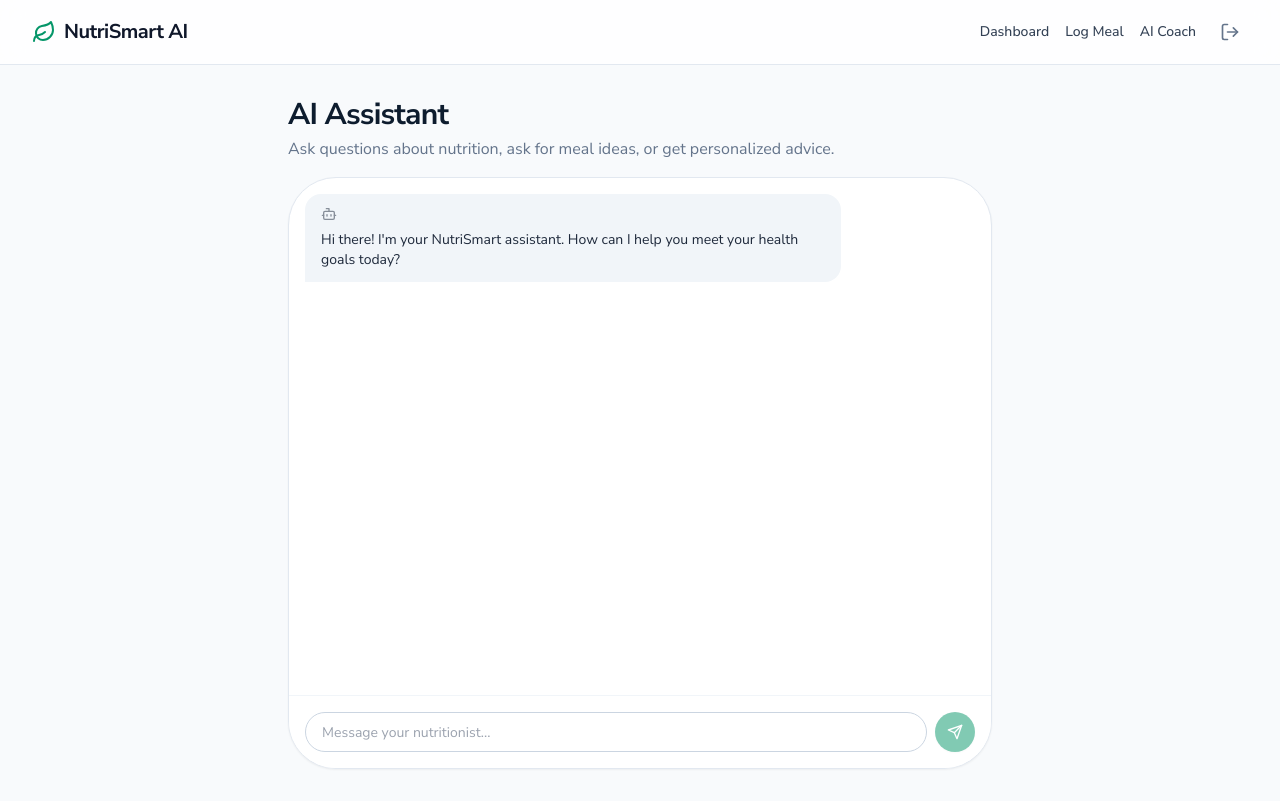
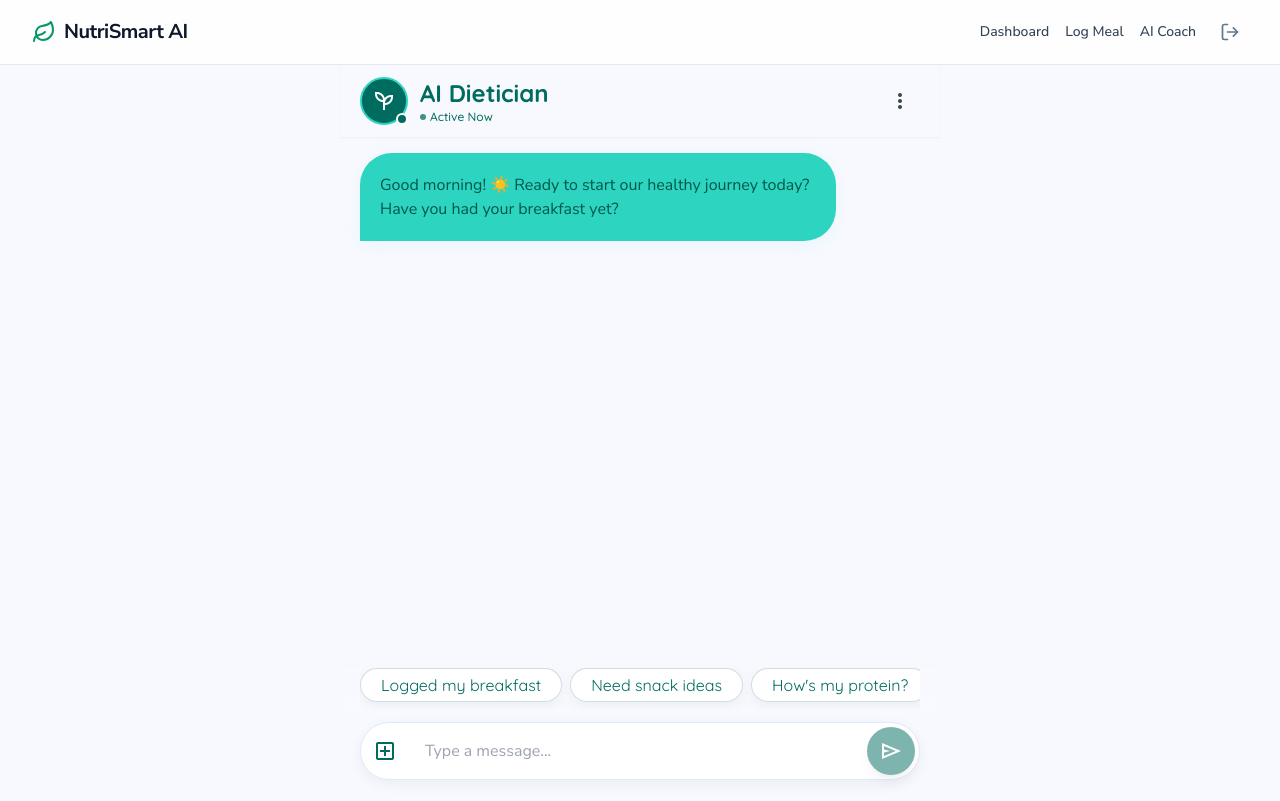
Before and after one commit to pramit091104/Hack2Skill-Repo, a React (Vite) app in the folder frontend/: page /chat in a window 1280 px wide. Built offline with nearby package versions, Linux system fonts and the light colour scheme; no server answers; sample sign-in values are in the browser's storage.

Commit message:
feat(frontend): integrate Stitch generated UI for Chatbot

```diff
--- a/frontend/src/pages/Chatbot.tsx
+++ b/frontend/src/pages/Chatbot.tsx
@@ -1,22 +1,27 @@
-import React, { useState } from 'react';
-import { Card, CardContent } from '../components/ui/Card';
-import { Button } from '../components/ui/Button';
-import { Input } from '../components/ui/Input';
-import { Send, Bot } from 'lucide-react';
+import React, { useState, useEffect, useRef } from 'react';
 import { api } from '../services/api';
 
 export default function Chatbot() {
   const [messages, setMessages] = useState<{role: 'ai'|'user', content: string}[]>([
-    { role: 'ai', content: "Hi there! I'm your NutriSmart assistant. How can I help you meet your health goals today?" }
+    { role: 'ai', content: "Good morning! ☀️ Ready to start our healthy journey today? Have you had your breakfast yet?" }
   ]);
   const [input, setInput] = useState('');
   const [loading, setLoading] = useState(false);
+  const mainRef = useRef<HTMLDivElement>(null);
 
-  const sendMessage = async (e: React.FormEvent) => {
-    e.preventDefault();
-    if (!input.trim()) return;
+  const scrollToBottom = () => {
+    if (mainRef.current) {
+      mainRef.current.scrollTop = mainRef.current.scrollHeight;
+    }
+  };
 
-    const userMessage = input;
+  useEffect(() => {
+    scrollToBottom();
+  }, [messages, loading]);
+
+  const sendMessage = async (userMessage: string) => {
+    if (!userMessage.trim()) return;
+
     setInput('');
     const newMessages: {role: 'ai'|'user', content: string}[] = [...messages, { role: 'user', content: userMessage }];
     setMessages(newMessages);
@@ -38,51 +43,112 @@ export default function Chatbot() {
     }
   };
 
+  const handleFormSubmit = (e: React.FormEvent) => {
+    e.preventDefault();
+    sendMessage(input);
+  };
+
+  const quickReplies = [
+    "Logged my breakfast",
+    "Need snack ideas",
+    "How's my protein?",
+    "Check water intake"
+  ];
+
   return (
-    <div className="container mx-auto p-4 md:p-8 max-w-3xl h-[calc(100vh-64px)] flex flex-col">
-      <div className="mb-4">
-        <h1 className="text-3xl font-bold tracking-tight">AI Assistant</h1>
-        <p className="text-slate-500 mt-1">Ask questions about nutrition, ask for meal ideas, or get personalized advice.</p>
+    <div className="bg-background min-h-[calc(100vh-64px)] flex flex-col items-center animate-in slide-in-from-bottom-4 duration-500">
+
+      {/* TopAppBar */}
+      <header className="sticky top-0 w-full z-10 flex items-center px-md py-sm max-w-container-max mx-auto bg-surface/80 backdrop-blur-md shadow-sm">
+        <div className="flex items-center gap-sm">
+          <div className="relative">
+            <div className="w-12 h-12 rounded-full border-2 border-primary-container bg-primary flex items-center justify-center text-white">
+              <span className="material-symbols-outlined">psychiatry</span>
             </div>
+            <span className="absolute bottom-0 right-0 w-3 h-3 bg-primary rounded-full border-2 border-white"></span>
+          </div>
+          <div className="flex flex-col">
+            <h1 className="font-headline-md text-headline-md font-bold text-primary">AI Dietician</h1>
+            <span className="font-label-sm text-label-sm text-primary flex items-center gap-1">
+              <span className="w-1.5 h-1.5 bg-primary rounded-full animate-pulse"></span>
+              Active Now
+            </span>
+          </div>
+        </div>
+        <div className="ml-auto flex items-center gap-base">
+          <button className="w-10 h-10 flex items-center justify-center rounded-full text-on-surface-variant hover:bg-surface-container-low transition-colors">
+            <span className="material-symbols-outlined">more_vert</span>
+          </button>
+        </div>
+      </header>
 
-      <Card className="flex-1 flex flex-col overflow-hidden shadow-sm border-slate-200">
-        <CardContent className="flex-1 overflow-y-auto p-4 space-y-4">
+      {/* Main Content Canvas */}
+      <main ref={mainRef} className="flex-1 w-full max-w-container-max pt-4 pb-48 px-md flex flex-col gap-chat-gap overflow-y-auto scroll-smooth">
         {messages.map((msg, i) => (
-            <div key={i} className={`flex ${msg.role === 'user' ? 'justify-end' : 'justify-start'}`}>
-              <div className={`max-w-[80%] rounded-2xl px-4 py-3 text-sm ${
+          <div key={i} className={`flex items-end gap-base max-w-[85%] ${msg.role === 'user' ? 'self-end' : 'self-start'}`}>
+            <div className={`p-md rounded-lg font-body-md text-body-md whitespace-pre-wrap ${
               msg.role === 'user'
-                  ? 'bg-emerald-600 text-white rounded-br-none'
-                  : 'bg-slate-100 text-slate-800 rounded-bl-none'
+                ? 'bg-tertiary text-on-tertiary rounded-br-none shadow-[0_4px_20px_rgba(169,51,73,0.08)]'
+                : 'bg-primary-container text-on-primary-container rounded-bl-none shadow-[0_4px_20px_rgba(45,212,191,0.08)]'
             }`}>
-                {msg.role === 'ai' && <Bot className="h-4 w-4 mb-2 opacity-50" />}
-                <div style={{ whiteSpace: 'pre-wrap' }}>{msg.content}</div>
+              {msg.content}
             </div>
           </div>
         ))}
+
         {loading && (
-             <div className="flex justify-start">
-               <div className="bg-slate-100 text-slate-800 rounded-2xl rounded-bl-none px-4 py-3 text-sm flex items-center space-x-2">
-                 <span className="w-2 h-2 bg-slate-400 rounded-full animate-bounce" />
-                 <span className="w-2 h-2 bg-slate-400 rounded-full animate-bounce" style={{ animationDelay: '0.2s' }} />
-                 <span className="w-2 h-2 bg-slate-400 rounded-full animate-bounce" style={{ animationDelay: '0.4s' }} />
+          <div className="flex items-end gap-base max-w-[85%] self-start">
+            <div className="bg-primary-container text-on-primary-container p-md rounded-lg rounded-bl-none flex gap-1">
+              <span className="w-2 h-2 bg-primary rounded-full animate-bounce" />
+              <span className="w-2 h-2 bg-primary rounded-full animate-bounce" style={{ animationDelay: '0.2s' }} />
+              <span className="w-2 h-2 bg-primary rounded-full animate-bounce" style={{ animationDelay: '0.4s' }} />
             </div>
           </div>
         )}
-        </CardContent>
-        <div className="p-4 bg-white border-t border-slate-100">
-          <form onSubmit={sendMessage} className="flex gap-2">
-            <Input
+      </main>
+
+      {/* Interactive Footer Section */}
+      <div className="fixed bottom-0 w-full max-w-container-max z-40 px-md pb-md flex flex-col gap-sm bg-gradient-to-t from-background via-background to-transparent pt-8">
+
+        {/* Quick Suggestions Chips */}
+        <div className="flex gap-base overflow-x-auto pb-2" style={{ scrollbarWidth: 'none' }}>
+          {quickReplies.map((reply, idx) => (
+            <button
+              key={idx}
+              onClick={() => sendMessage(reply)}
+              disabled={loading}
+              className="whitespace-nowrap px-md py-xs bg-white border border-primary/20 rounded-full font-label-sm text-primary shadow-[0_4px_15px_rgba(0,0,0,0.05)] hover:bg-primary/5 transition-colors active:scale-95"
+            >
+              {reply}
+            </button>
+          ))}
+        </div>
+
+        {/* Input Bar Container */}
+        <form onSubmit={handleFormSubmit} className="flex items-center gap-sm bg-white p-xs rounded-full shadow-[0_4px_15px_rgba(0,0,0,0.05)] border border-surface-container-high relative">
+          <button type="button" className="w-10 h-10 flex items-center justify-center rounded-full text-primary hover:bg-primary/10 transition-colors">
+            <span className="material-symbols-outlined">add_box</span>
+          </button>
+
+          <input
             value={input}
             onChange={(e) => setInput(e.target.value)}
-              placeholder="Message your nutritionist..."
-              className="flex-1 rounded-full px-4"
+            className="flex-1 bg-transparent border-none focus:ring-0 text-on-surface font-body-md py-2 px-2 outline-none"
+            placeholder="Type a message..."
+            type="text"
+            disabled={loading}
           />
-            <Button type="submit" disabled={!input.trim() || loading} className="rounded-full w-10 h-10 p-0 shrink-0 shadow-sm">
-              <Send className="h-4 w-4" />
-            </Button>
+
+          <button
+            type="submit"
+            disabled={!input.trim() || loading}
+            className="w-12 h-12 flex items-center justify-center rounded-full bg-primary text-on-primary active:scale-90 transition-transform shadow-lg disabled:opacity-50"
+          >
+            <span className="material-symbols-outlined">send</span>
+          </button>
         </form>
       </div>
-      </Card>
+
     </div>
   );
 }
```
Lines whose indentation alone changed are shown as unchanged.
